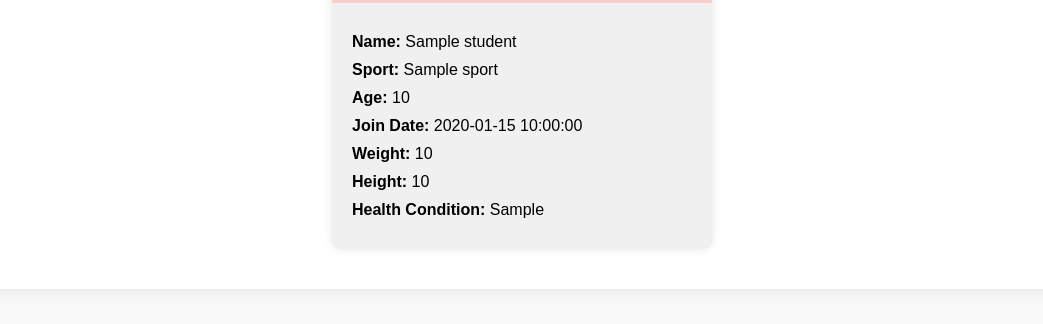
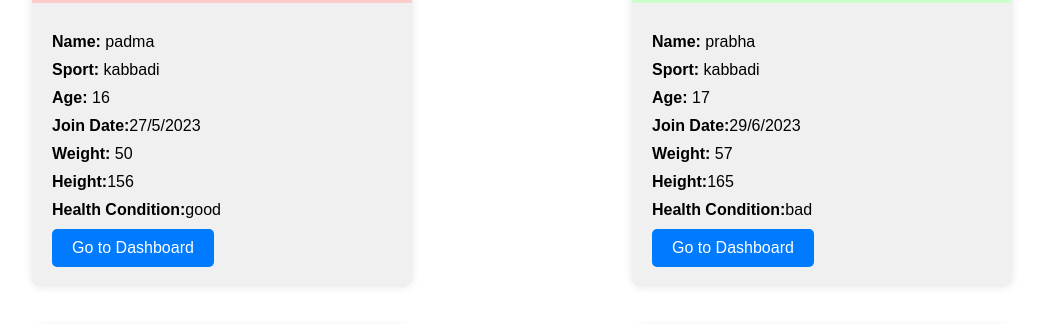
Before and after one commit to EzhilDhiraviya/codher, a Flask app: template templates/students.html in a window 1280 px wide. Shown: the part 488-812 px from the top of the page, without its empty margins (118-1161 px from the left). Before the commit the page ends 737 px from the top, so only its background shows below. Run offline with Flask 3, Linux system fonts and the light colour scheme; the template is opened without the code that fills it: most values are stand-ins (such as "Sample title", 1, 10 or a date in 2020); grey boxes marked "Sample" are stand-in pictures.

Commit message:
students html+css

```diff
--- a/static/css/students.css
+++ b/static/css/students.css
@@ -71,6 +71,7 @@ h1 {
     max-width: 400px;
     padding: 10px;
     margin-bottom: 20px;
+    margin-left: 370px;
     border: 2px solid #ccc;
     border-radius: 20px;
     font-size: 16px;
@@ -82,3 +83,18 @@ h1 {
     outline: none;
     border-color: #007bff;
   }
+
+  button {
+    padding: 10px 20px;
+    font-size: 16px;
+    border: none;
+    border-radius: 5px;
+    background-color: #007bff;
+    color: #fff;
+    cursor: pointer;
+    transition: background-color 0.3s ease;
+}
+
+button:hover {
+    background-color: #0056b3;
+}
--- a/templates/students.html
+++ b/templates/students.html
@@ -13,6 +13,51 @@
   <h1>Student Records</h1>
   <input type="text" id="searchInput" placeholder="Search by category...">
   <div class="row">
+    <div class="card">
+        <img src="C:\Users\padma\OneDrive\Desktop\PADMA_PRABHA_M.jpg" alt="padma">
+        <div class="info">
+          <p><strong>Name:</strong> padma</p>
+          <p><strong>Sport:</strong> kabbadi</p>
+          <p><strong>Age:</strong> 16</p>
+          <p><strong>Join Date:</strong>27/5/2023</p>
+          <p><strong>Weight:</strong> 50</p>
+          <p><strong>Height:</strong>156</p>
+          <p><strong>Health Condition:</strong>good</p>
+          <button onclick="window.location.href = 'dashboard.html';">Go to Dashboard</button>
+
+        </div>
+      </div>
+
+      <div class="card">
+        <img src="https://th.bing.com/th/id/OIP.z5DlZ6p78vxUV1AokolgTQHaGt?w=163&h=180&c=7&r=0&o=5&dpr=1.3&pid=1.7" alt="prabha">
+        <div class="info">
+          <p><strong>Name:</strong> prabha</p>
+          <p><strong>Sport:</strong> kabbadi</p>
+          <p><strong>Age:</strong> 17</p>
+          <p><strong>Join Date:</strong>29/6/2023</p>
+          <p><strong>Weight:</strong> 57</p>
+          <p><strong>Height:</strong>165</p>
+          <p><strong>Health Condition:</strong>bad</p>
+          <button onclick="window.location.href = 'dashboard.html';">Go to Dashboard</button>
+
+        </div>
+      </div>
+
+      <div class="card">
+        <img src="C:\Users\padma\OneDrive\Desktop\PADMA_PRABHA_M.jpg" alt="ezhil">
+        <div class="info">
+          <p><strong>Name:</strong> ezhil</p>
+          <p><strong>Sport:</strong> kabbadi</p>
+          <p><strong>Age:</strong> 15</p>
+          <p><strong>Join Date:</strong>27/12/2023</p>
+          <p><strong>Weight:</strong> 51</p>
+          <p><strong>Height:</strong>155</p>
+          <p><strong>Health Condition:</strong>good</p>
+          <button onclick="window.location.href = 'dashboard.html';">Go to Dashboard</button>
+
+        </div>
+      </div>
+
     {% for student in student_records %}
     <div class="card">
       <img src="{{ student.photo }}" alt="{{ student.name }}">
```
